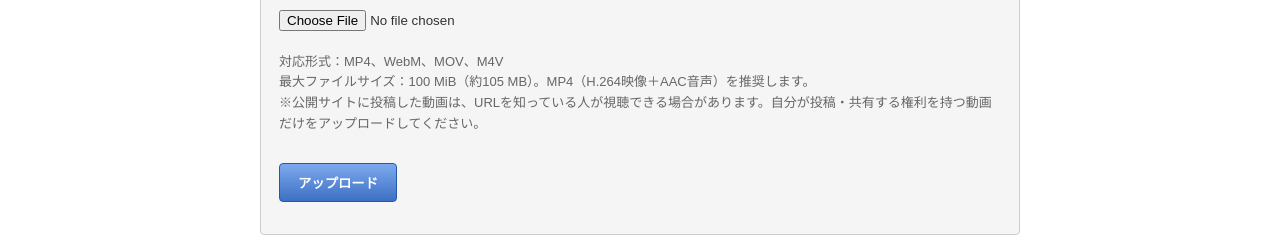
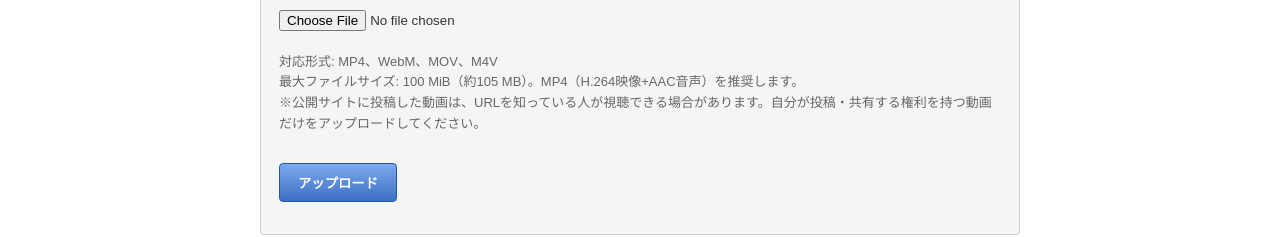
Before and after one commit to himazin0239/NowTube, a website with bundled scripts: page upload.html in a window 1280 px wide. Shown: the part 471-708 px from the top of the page. Built offline with nearby package versions, Linux system fonts and the light colour scheme.

Commit message:
文字変更

```diff
--- a/upload.html
+++ b/upload.html
@@ -40,7 +40,7 @@
         <input id="upload-password" name="password" type="password" required autocomplete="current-password" placeholder="管理者が設定した投稿用パスワード">
         <label for="video-file">動画ファイル</label>
         <input id="video-file" name="file" type="file" accept="video/mp4,video/webm,video/quicktime,video/x-m4v,.mp4,.webm,.mov,.m4v" required>
-        <p class="hint">対応形式：MP4、WebM、MOV、M4V<br>最大ファイルサイズ：100 MiB（約105 MB）。MP4（H.264映像＋AAC音声）を推奨します。<br>※公開サイトに投稿した動画は、URLを知っている人が視聴できる場合があります。自分が投稿・共有する権利を持つ動画だけをアップロードしてください。</p>
+        <p class="hint">対応形式: MP4、WebM、MOV、M4V<br>最大ファイルサイズ: 100 MiB（約105 MB）。MP4（H.264映像+AAC音声）を推奨します。<br>※公開サイトに投稿した動画は、URLを知っている人が視聴できる場合があります。自分が投稿・共有する権利を持つ動画だけをアップロードしてください。</p>
         <button class="nt-button" id="upload-button" type="submit">アップロード</button>
       </form>
       <div id="status" role="status" aria-live="polite"></div>
```
